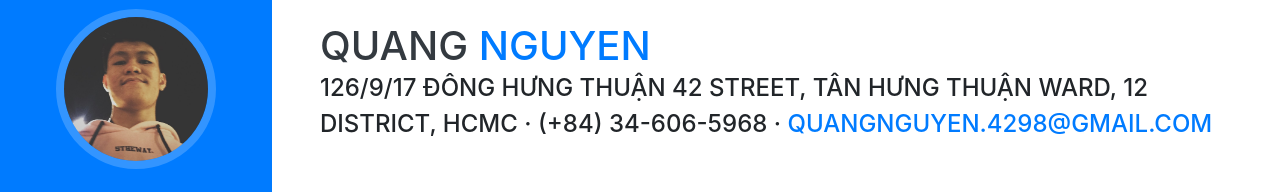
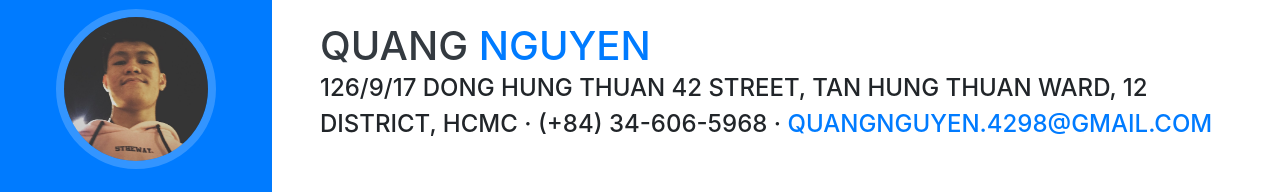
Before and after one commit to quangnguyen-98/quangnguyen-98, a website with bundled scripts: page index.html in a window 1280 px wide. Shown: the part 187-379 px from the top of the page. Built offline with nearby package versions, Linux system fonts and the light colour scheme; a web font is replaced by a local one.

Commit message:
Update index.html

```diff
--- a/index.html
+++ b/index.html
@@ -72,7 +72,7 @@
             <h1 class="mb-0">QUANG
                 <span class="text-primary">NGUYEN</span>
             </h1>
-            <div class="subheading mb-5">126/9/17 Đông Hưng Thuận 42 Street, Tân Hưng Thuận Ward, 12 District, HCMC ·
+            <div class="subheading mb-5">126/9/17 Dong Hung Thuan 42 Street, Tan Hung Thuan Ward, 12 District, HCMC ·
                 (+84) 34-606-5968 ·
                 <a href="mailto:quangnguyen.4298@gmail.com">quangnguyen.4298@gmail.com</a>
             </div>
```
